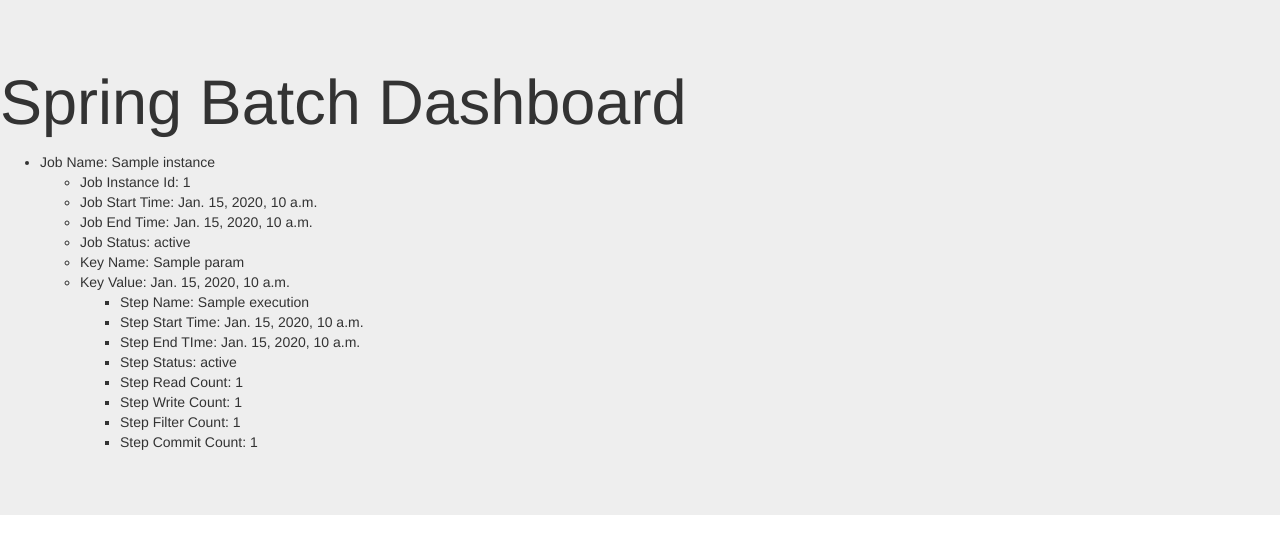
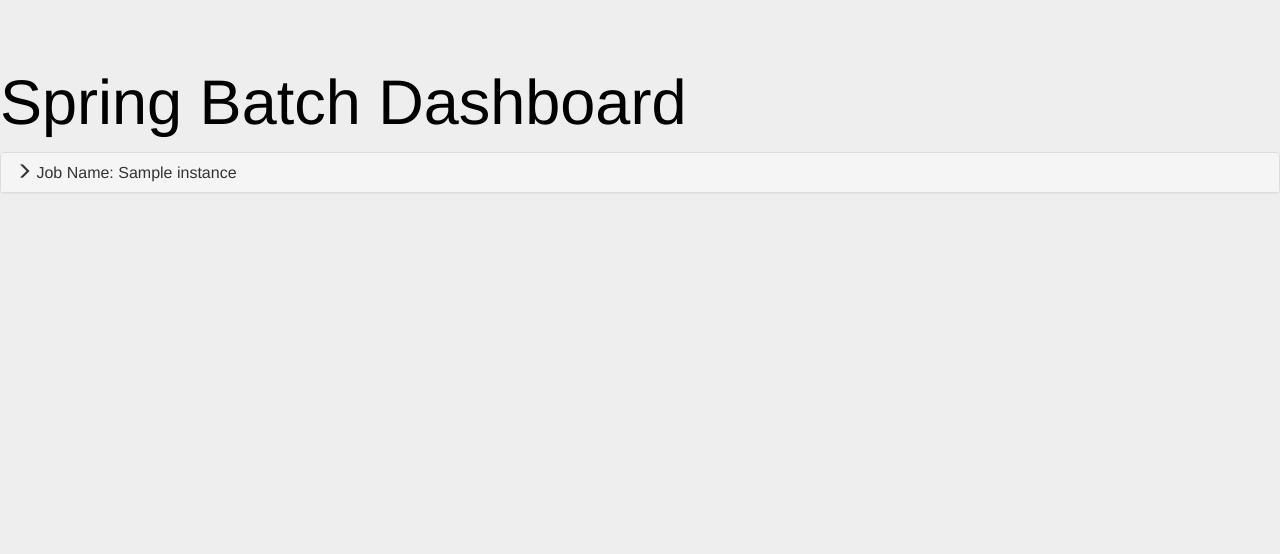
Before and after one commit to vishu-guntupalli/spring-batch-dashboard, a Django app: page /dashboard/ in a window 1280 px wide. Shown: the top 554 px of the page. Run offline with Django 3.2, Linux system fonts and the light colour scheme; tables that the repository leaves empty hold one stand-in row (values such as "Sample post"); some libraries are stand-ins or nearby versions.

Commit message:
- Adding jQuery CDN. - Using accordian to display page.

```diff
--- a/spring_batch_dashboard/dashboard/templates/index.html
+++ b/spring_batch_dashboard/dashboard/templates/index.html
@@ -3,8 +3,9 @@
 <head>
     <meta charset="UTF-8">
     <title>Dashboard</title>
+    <script src="//ajax.googleapis.com/ajax/libs/jquery/1.10.2/jquery.min.js"></script>
 </head>
-<body>
+<body class="jumbotron">
     {# Load the tag library #}
     {% load bootstrap3 %}
 
@@ -14,17 +15,24 @@
 
     {# Display django.contrib.messages as Bootstrap alerts #}
     {% bootstrap_messages %}
+    <h1>Spring Batch Dashboard</h1>
 
-    <div class="jumbotron">
-        <h1>Spring Batch Dashboard</h1>
+    <div>
         <p>
             {% if all_jobs %}
                 {% for job in all_jobs %}
-                    <div>
-                        <ul>
-                            <li>Job Name: {{ job.jobName }}</li>
+                    <div class="panel-group" id="accordion{{forloop.counter}}" role="tablist" aria-multiselectable="true">
+                        <div class="panel panel-default">
+                            <div class="panel-heading" role="tab" id="heading{{forloop.counter}}">
+                                <h4 class="panel-title">
+                                    <a role="button" data-toggle="collapse" data-parent="#accordion{{forloop.counter}}" href="#collapse{{forloop.counter}}" aria-expanded="true" aria-controls="collapse{{forloop.counter}}">
+                                        <span class="glyphicon glyphicon-menu-right" aria-hidden="true"></span> Job Name: {{ job.jobName }}
+                                    </a>
+                                </h4>
+                            </div>
+                            <div id="collapse{{forloop.counter}}" class="panel-collapse collapse" role="tabpanel" aria-labelledby="heading{{forloop.counter}}">
+                                <div class="panel-body">
                                     {% for jobInstance in job.jobInstances %}
-                                <ul>
                                         <li>Job Instance Id: {{jobInstance.jobInstanceId}}</li>
                                         <li>Job Start Time: {{jobInstance.jobStartTime}}</li>
                                         <li>Job End Time: {{jobInstance.jobEndTime}}</li>
@@ -43,9 +51,10 @@
                                             <li>Step Commit Count: {{jobStep.stepCommitCount}}</li>
                                         </ul>
                                         {% endfor %}
-                                </ul>
                                     {% endfor %}
-                        </ul>
+                                </div>
+                            </div>
+                        </div>
                     </div>
                 {% endfor %}
             {% else %}
```
Lines whose indentation alone changed are shown as unchanged.
